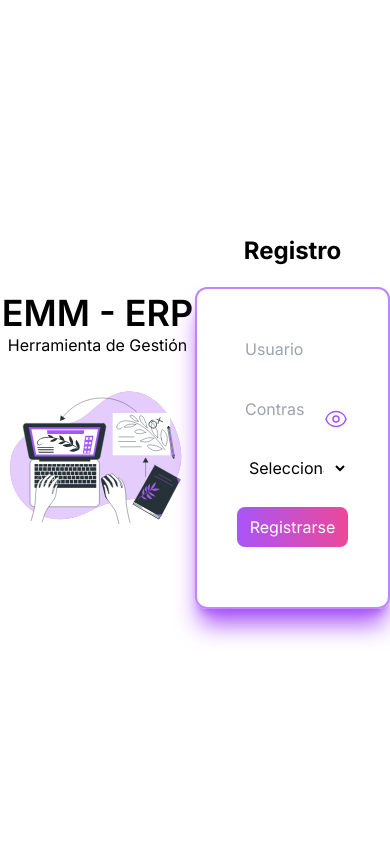
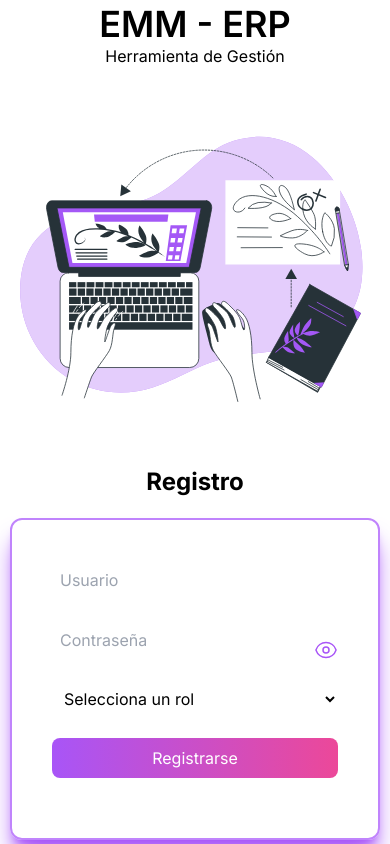
Before and after one commit to JebGy/hawkerp, a Next.js app: page /register in a window 390 px wide. Built offline with nearby package versions, Linux system fonts and the light colour scheme.

Commit message:
Update S1D4V2
Updating LoginForm

```diff
--- a/src/app/register/page.js
+++ b/src/app/register/page.js
@@ -4,7 +4,7 @@ import LoginForm from "@/components/loginComps/LoginForm";
 
 export default function Home() {
   return (
-    <div className="grid grid-cols-4 w-screen h-screen">
+    <div className="grid grid-cols-1 lg:grid lg:grid-cols-4 md:grid md:grid-cols-4 w-screen h-screen">
       <div className="col-span-2  flex flex-col items-center justify-center h-full w-full">
         <h2 className="font-semibold text-4xl">
           EMM - ERP
```
